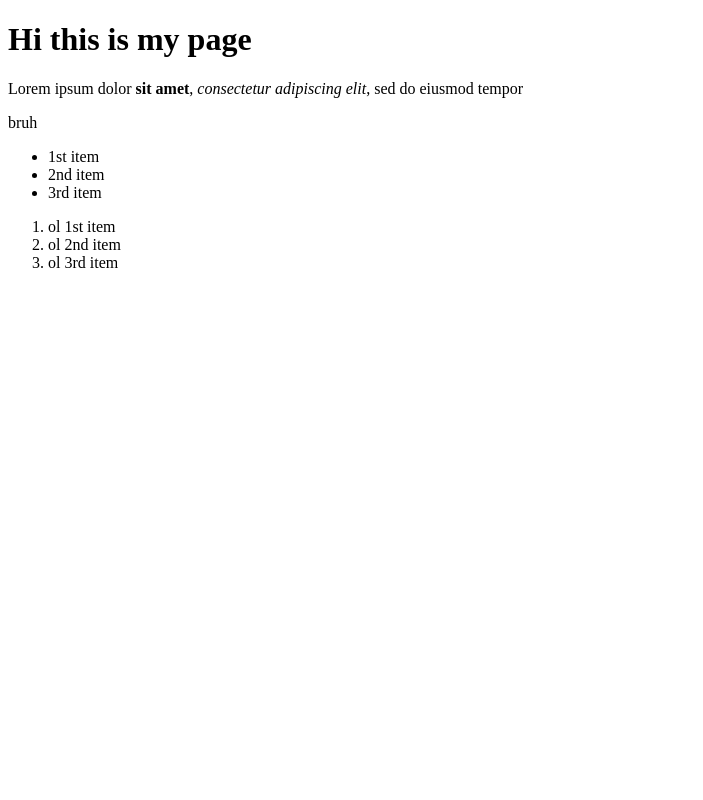
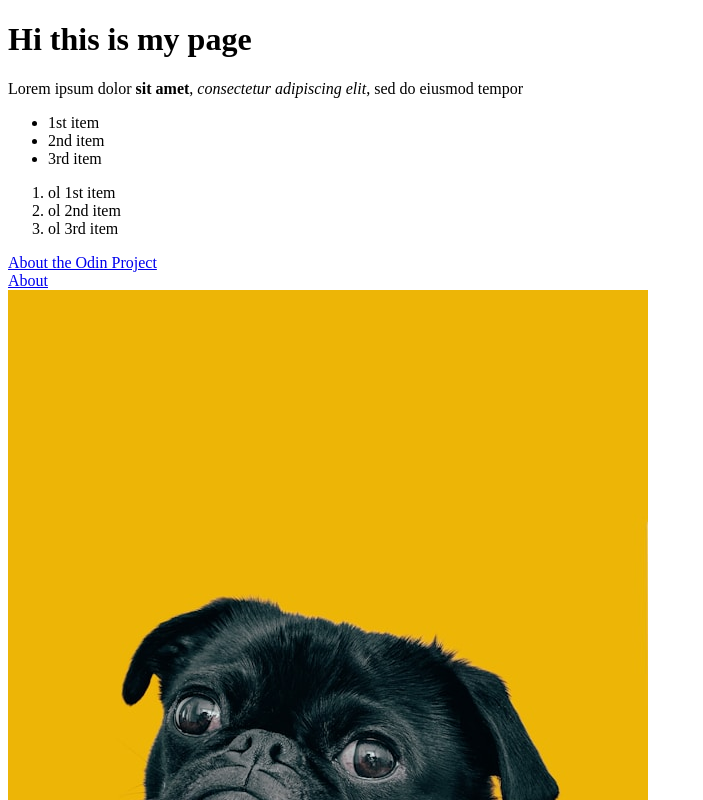
Before and after one commit to tmishra17/WebDevProject, a plain HTML site: page odin-links-and-images/index.html in a window 1280 px wide. Shown: the top 800 px of the page, without its empty margins (0-703 px from the left). Drawn offline with Linux system fonts and the light colour scheme.

Commit message:
added pictures and about.html page

```diff
--- a/index.html
+++ b/odin-links-and-images/index.html
@@ -3,12 +3,11 @@
 <head>
     <meta charset="UTF-8">
     <meta name="viewport" content="width=device-width, initial-scale=1.0">
-    <title>Webpage</title>
+    <title>Hello</title>
 </head>
 <body>
     <h1>Hi this is my page</h1>
     <p>Lorem ipsum dolor <strong>sit amet</strong>, <em>consectetur adipiscing elit</em>, sed do eiusmod tempor</p>
-    <p>bruh</p>
 
     <ul>
         <li>1st item</li>
@@ -20,7 +19,11 @@
         <li>ol 2nd item</li>
         <li>ol 3rd item</li>
     </ol>
+    <a href="https://www.theodinproject.com/about" target="_blank" rel="noopener noreferrer"> About the Odin Project</a>
+    <div><a href="pages/about.html">About</a></div>
+    <img src="dogPic.jpg" alt="Pic of Dog">
 </body>
 </html>
 
 <!-- don't use <b> or <i> for bold or italics as they are used for other things in web development -->
+<!-- target = _blank will open link in new webpage -->
```
Also changed, not shown: odin-links-and-images/pages/about.html (added, +11 -0 lines), odin-links-and-images/dogPic.jpg (added).
